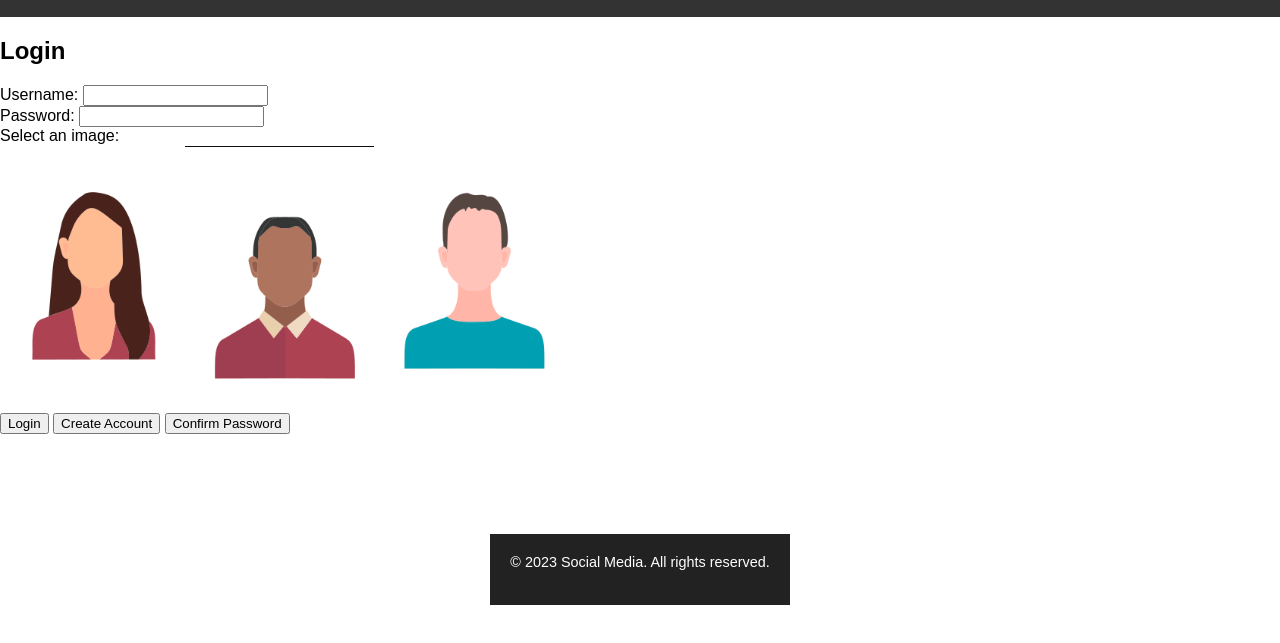
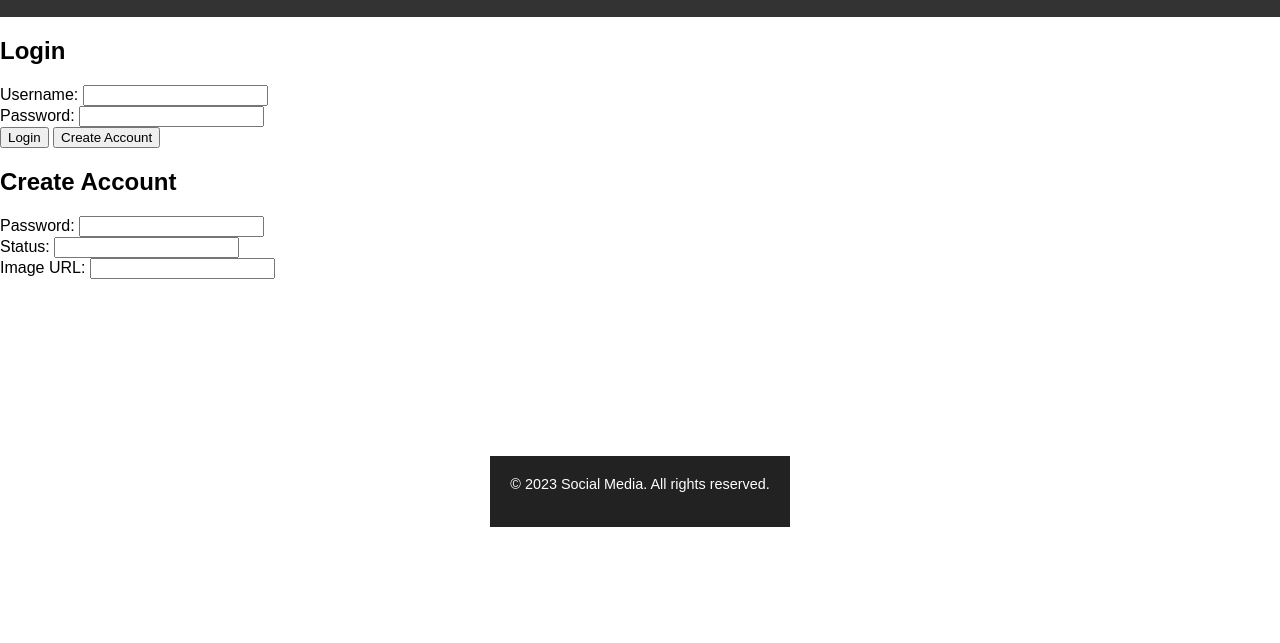
Before and after one commit to Elli2022/FE22-js2-slutprojekt-eleonora-nocentini, a website built with Parcel: page src/index.html in a window 1280 px wide. Shown: the part 95-738 px from the top of the page. Built offline with nearby package versions, Linux system fonts and the light colour scheme.

```diff
--- a/src/index.html
+++ b/src/index.html
@@ -23,17 +23,20 @@
             <label for="password">Password:</label>
             <input type="password" id="password" name="password" required>
             <br>
-            <div class="image-selection">
-                <label>Select an image:</label>
-                <div class="scroll-container">
-                    <img src="/src/images/userImage 1.png" alt="Image 1">
-                    <img src="/src/images/userImage 2.png" alt="Image 2">
-                    <img src="/src/images/userImage 3.png" alt="Image 3">
-                </div>
-            </div>
             <button type="submit" id="submit-button">Login</button>
-            <button type="createAccount" id="create-account-button">Create Account</button>
-            <button type="button" id="confirm-password-button">Confirm Password</button>
+            <button type="button" id="create-account-button">Create Account</button>
+        </form>
+        <h2>Create Account</h2>
+        <form>
+            <label for="create-account-password">Password:</label>
+            <input type="password" id="create-account-password" name="create-account-password" required>
+            <br>
+            <label for="status">Status:</label>
+            <input type="text" id="status" name="status" required>
+            <br>
+            <label for="image-url">Image URL:</label>
+            <input type="text" id="image-url" name="image-url" required>
+            <br>
         </form>
     </section>
     <footer>
@@ -44,4 +47,5 @@
     </footer>
 </body>
 
+
 </html>
--- a/src/modules/index.ts
+++ b/src/modules/index.ts
@@ -1,3 +1,11 @@
+// Get the DOM elements
+const createAccountButton = document.getElementById("create-account-button") as HTMLButtonElement | null;
+const usernameInput = document.getElementById("username") as HTMLInputElement | null;
+const createAccountPasswordInput = document.getElementById("create-account-password") as HTMLInputElement | null;
+const statusInput = document.getElementById("status") as HTMLInputElement | null;
+const imageUrlInput = document.getElementById("image-url") as HTMLInputElement | null;
+
+
 interface UserInfo {
     userName: string;
     password: string;
@@ -39,9 +47,13 @@
     }
 }
 
-
+//uppdate the users array
 async function saveUser(user: UserInfo): Promise<void> {
     console.log("Saving user...");
+    const arrData = await getUsers();
+    console.log(arrData);
+;
+
     const url = `${baseUrl}users/${user.userName}.json`;
     const init = {
         method: "PUT",
@@ -63,12 +75,7 @@
     }
 }
 
-// Get the DOM elements
-const createAccountButton = document.getElementById("create-account-button") as HTMLButtonElement | null;
-const usernameInput = document.getElementById("username") as HTMLInputElement | null;
-const createAccountPasswordInput = document.getElementById("create-account-password") as HTMLInputElement | null;
-const statusInput = document.getElementById("status") as HTMLInputElement | null;
-const imageUrlInput = document.getElementById("image-url") as HTMLInputElement | null;
+
 
 // Event listener for the "create account" button
 if (createAccountButton && usernameInput && createAccountPasswordInput && statusInput && imageUrlInput) {
```
